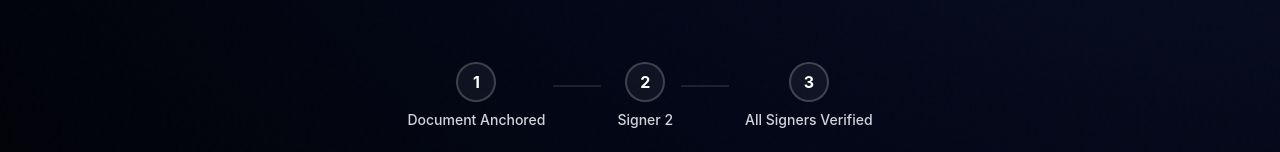
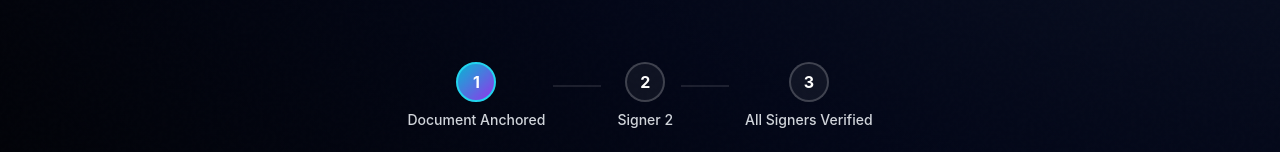
Before and after one commit to HarleysCodes/night-sign, a React (Vite) app: page / in a window 1280 px wide. Shown: the part 465-617 px from the top of the page. Built offline with nearby package versions, Linux system fonts and the light colour scheme.

Commit message:
Fix: Timeline uses currentSignerCount, remove floating -3.138 from AgreementCertificate

```diff
--- a/src/App.tsx
+++ b/src/App.tsx
@@ -391,7 +391,7 @@ function App() {
             </div>
           )}
 
-          <TrustTimeline currentStep={signedData?.isFullyExecuted ? totalPipelineSteps : state === "signed" ? Math.min(requiredSigners - 1, 2) : selectedFile ? 1 : 0} requiredSigners={requiredSigners} />
+          <TrustTimeline currentStep={currentSignerCount + 1} requiredSigners={requiredSigners} />
 
           <motion.div layout className="glass-card p-8" onDragOver={(e) => { e.preventDefault(); setIsDragging(true); }} onDragLeave={() => setIsDragging(false)} onDrop={(e) => { e.preventDefault(); setIsDragging(false); const file = e.dataTransfer.files[0]; if (file) setSelectedFile(file); }}>
             <AnimatePresence mode="wait">
--- a/src/components/AgreementCertificate.tsx
+++ b/src/components/AgreementCertificate.tsx
@@ -113,7 +113,7 @@ ${data.txHash}
             <svg className="h-12 w-12 text-white" fill="none" viewBox="0 0 24 24" stroke="currentColor">
               <path strokeLinecap="round" strokeLinejoin="round" strokeWidth={1.5} d="M9 12l2 2 4-4M7.835 4.697a3.42 3.42 0 001.946-.806 3.42 3.42 0 014.438 0 3.42 3.42 0 001.946.806 3.42 3.42 0 013.138 3.138 3.42 3.42 0 00.806 1.946 3.42 3.42 0 010 4.438 3.42 3.42 0 00-.806 1.946 3.42 3.42 0 01-3.138 3.138 3.42 3.42 0 00-1.946.806 3.42 3.42 0 01-4.438 0 3.42 3.42 0 00-1.946-.806 3.42 3.42 0 01-3.138-3.138 3.42 3.42 0 00-.806-1.946 3.42 3.42 0 010-4.438 3.42 3.42 0 00.806-1.946 3.42 3.42 0 013.138z" />
             </svg>
-         -3.138 </motion.div>
+          </motion.div>
           <h2 className="text-3xl font-bold bg-gradient-to-r from-cyan-400 to-purple-400 bg-clip-text text-transparent">
             Agreement Fully Executed
           </h2>
```
